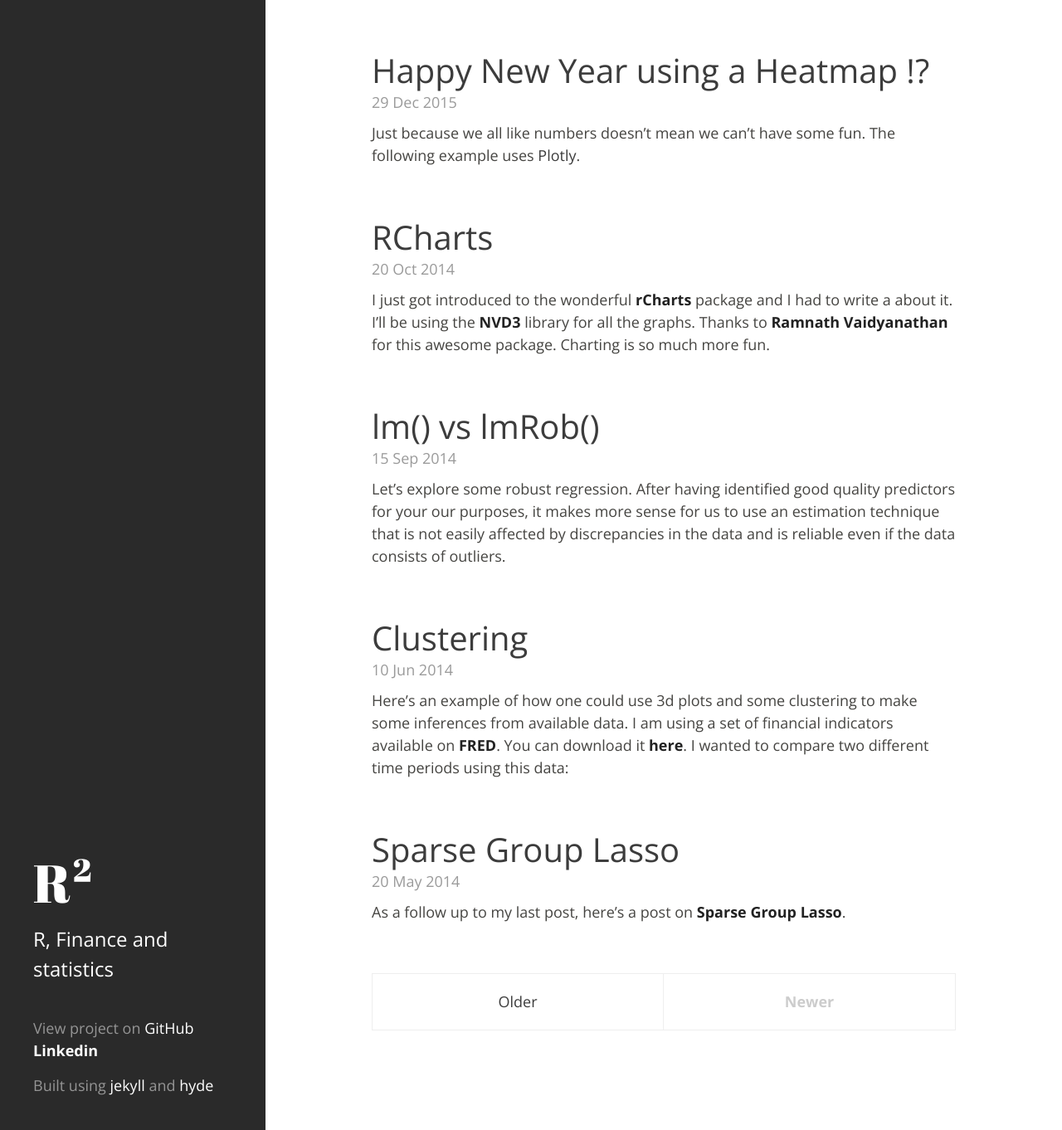
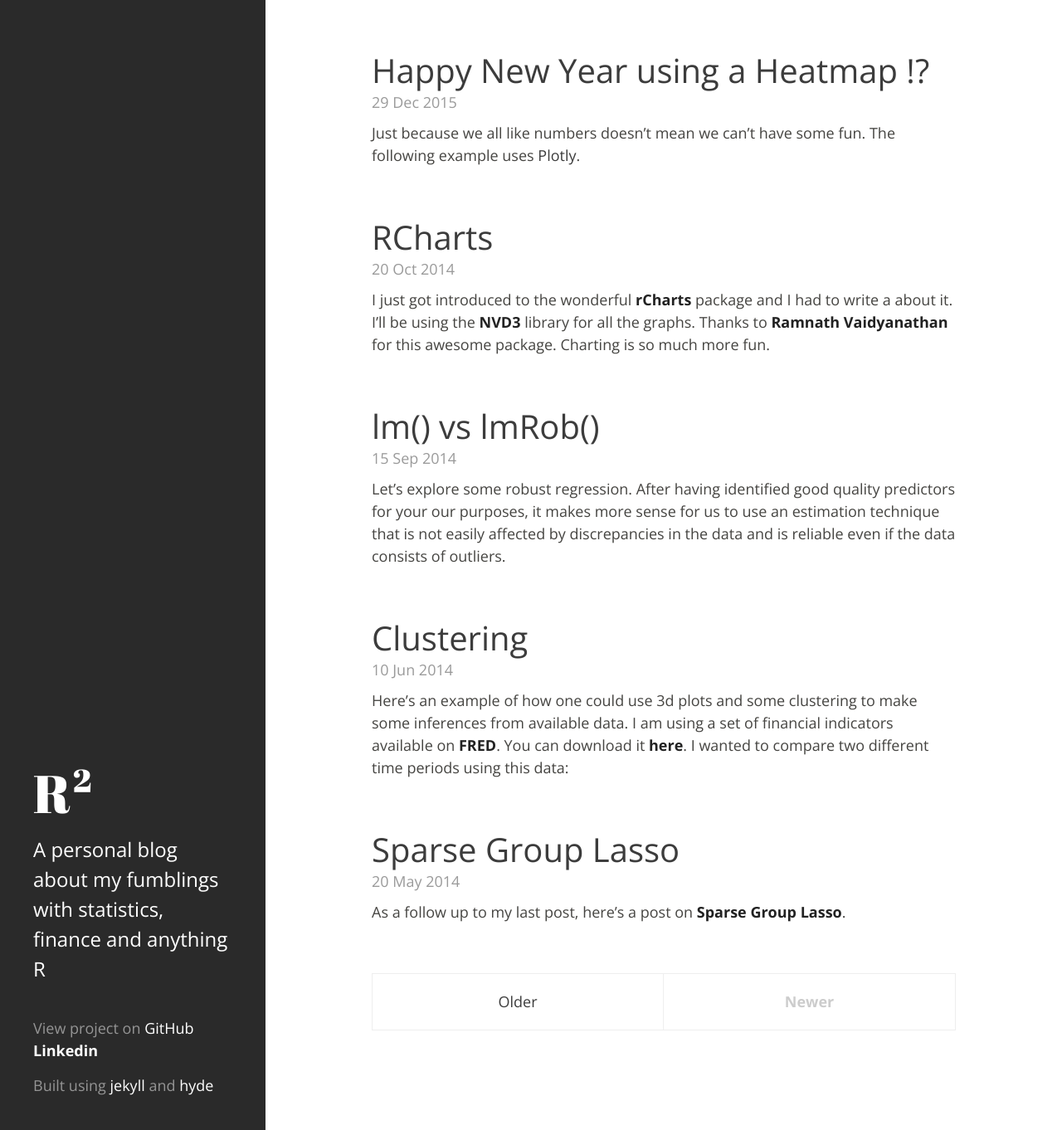
Before and after one commit to AmelieSONG/royr2.github.io, a Jekyll site: the page built from index.html, in a window 1280 px wide and 1362 px high. Shown: the whole window at 83% size. Built offline with Jekyll 4.4.1, drawn with Linux system fonts in a browser that asks for light colours; the list of posts is cut into pages by our own code.

Commit message:
Updated config

```diff
--- a/_config.yml
+++ b/_config.yml
@@ -1,10 +1,10 @@
 title:        <a href = "/">R&sup2</a>
-tagline:      A personal Blog
-description:  R, Finance and statistics
+tagline:      ''
+description:  A personal blog about my fumblings with statistics, finance and anything  R
 url:          http://royr2.github.com
 author:
   name:       ''
-  email:      ''
+  email:      'riddhiman.roy@gmail.com'
 markdown:     kramdown
 highlighter:  pygments
 gems:         [jekyll-paginate]
```
